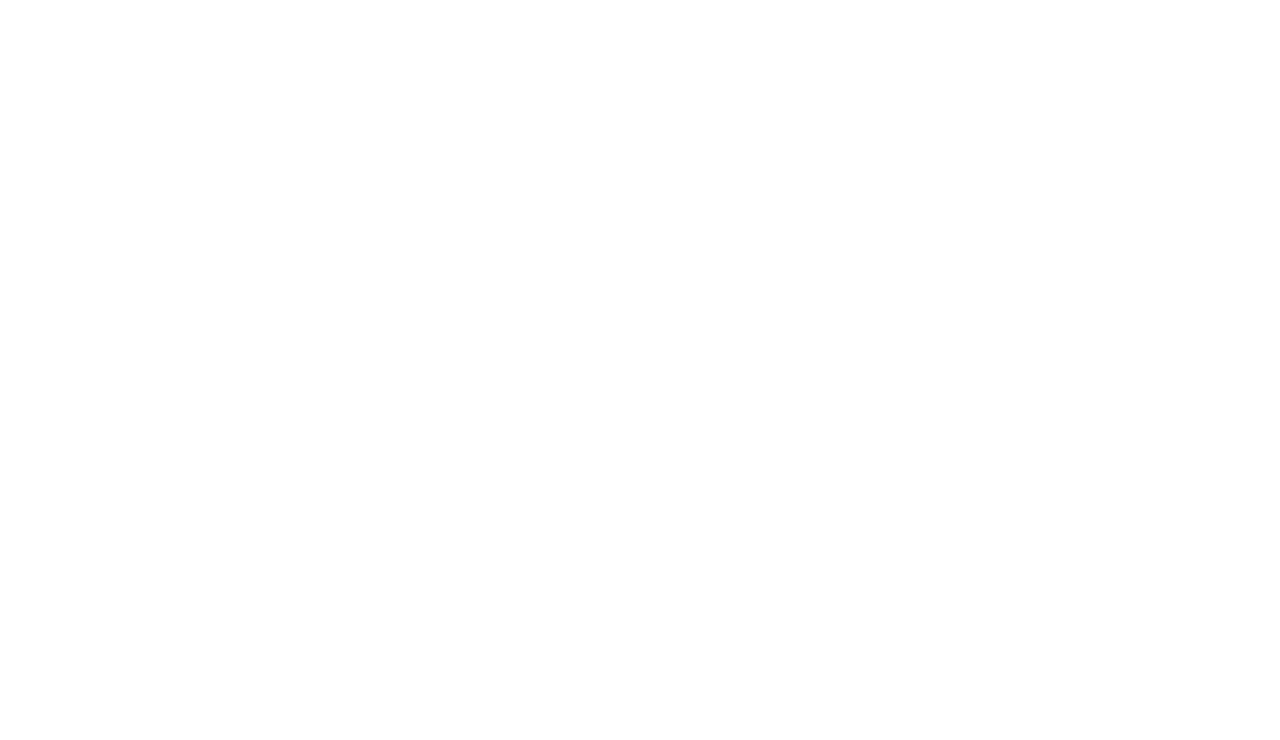
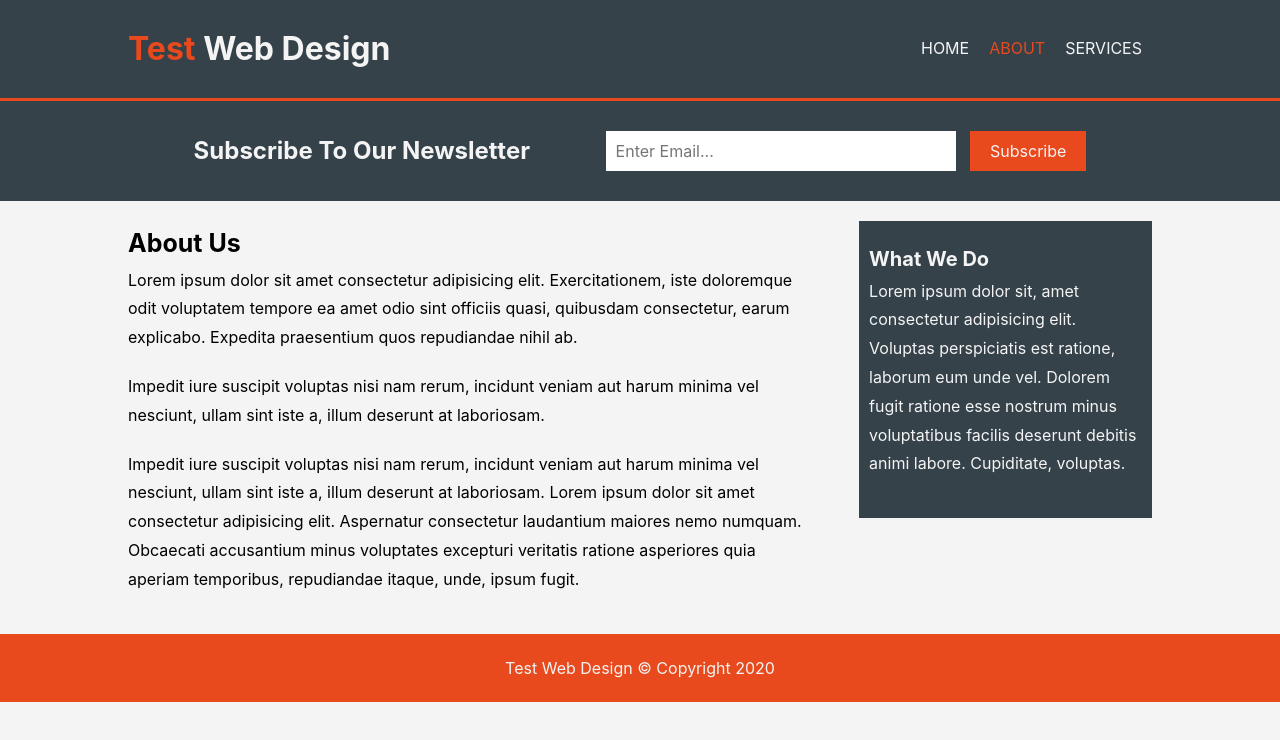
Before and after one commit to jemgaleon/responsive-html-css, a website: page about.html in a window 1280 px wide. Drawn offline with Linux system fonts and the light colour scheme.

Commit message:
Add about page (static)

```diff
--- a/about.html
+++ b/about.html
@@ -3,7 +3,79 @@
   <head>
     <meta charset="UTF-8" />
     <meta name="viewport" content="width=device-width, initial-scale=1.0" />
-    <title>Document</title>
+    <title>Test Web Design | About</title>
+    <link rel="stylesheet" href="./css/index.css" />
+    <link rel="stylesheet" href="./css/about.css" />
   </head>
-  <body></body>
+  <body>
+    <header id="site-header">
+      <div class="container">
+        <div id="branding">
+          <h1><span class="highlight">Test</span> Web Design</h1>
+        </div>
+        <nav>
+          <ul>
+            <li><a href="index.html">Home</a></li>
+            <li><a href="about.html" class="selected">About</a></li>
+            <li><a href="services.html">Services</a></li>
+          </ul>
+        </nav>
+      </div>
+    </header>
+
+    <section id="newsletter">
+      <div class="container">
+        <h1>Subscribe To Our Newsletter</h1>
+        <form>
+          <input
+            type="email"
+            name="email"
+            id="email"
+            placeholder="Enter Email..."
+          />
+          <button type="submit" class="button orange">Subscribe</button>
+        </form>
+      </div>
+    </section>
+
+    <section id="main">
+      <div class="container">
+        <article id="main-col">
+          <h1 id="page-title">About Us</h1>
+          <p>
+            Lorem ipsum dolor sit amet consectetur adipisicing elit.
+            Exercitationem, iste doloremque odit voluptatem tempore ea amet odio
+            sint officiis quasi, quibusdam consectetur, earum explicabo.
+            Expedita praesentium quos repudiandae nihil ab.
+          </p>
+          <p>
+            Impedit iure suscipit voluptas nisi nam rerum, incidunt veniam aut
+            harum minima vel nesciunt, ullam sint iste a, illum deserunt at
+            laboriosam.
+          </p>
+          <p>
+            Impedit iure suscipit voluptas nisi nam rerum, incidunt veniam aut
+            harum minima vel nesciunt, ullam sint iste a, illum deserunt at
+            laboriosam. Lorem ipsum dolor sit amet consectetur adipisicing elit.
+            Aspernatur consectetur laudantium maiores nemo numquam. Obcaecati
+            accusantium minus voluptates excepturi veritatis ratione asperiores
+            quia aperiam temporibus, repudiandae itaque, unde, ipsum fugit.
+          </p>
+        </article>
+        <aside id="sidebar" class="dark">
+          <h3>What We Do</h3>
+          <p>
+            Lorem ipsum dolor sit, amet consectetur adipisicing elit. Voluptas
+            perspiciatis est ratione, laborum eum unde vel. Dolorem fugit
+            ratione esse nostrum minus voluptatibus facilis deserunt debitis
+            animi labore. Cupiditate, voluptas.
+          </p>
+        </aside>
+      </div>
+    </section>
+
+    <footer>
+      <p>Test Web Design &copy; Copyright 2020</p>
+    </footer>
+  </body>
 </html>
--- /dev/null
+++ b/css/about.css
@@ -0,0 +1,39 @@
+/* About Us */
+#main {
+  padding: 2rem 0;
+}
+
+@media (min-width: 768px) {
+  #main .container {
+    display: flex;
+    align-items: flex-start;
+    justify-content: space-between;
+  }
+
+  #main-col {
+    width: 70%;
+    margin-right: 5rem;
+  }
+
+  #sidebar {
+    width: 30%;
+    padding: 2rem 1rem;
+  }
+}
+
+#main h1 {
+  font-size: 2.5rem;
+}
+
+#main h3 {
+  font-size: 2rem;
+}
+
+#main p {
+  margin-bottom: 2rem;
+}
+
+.dark {
+  color: var(--color-light-gray);
+  background: var(--color-dark-gray);
+}
```
